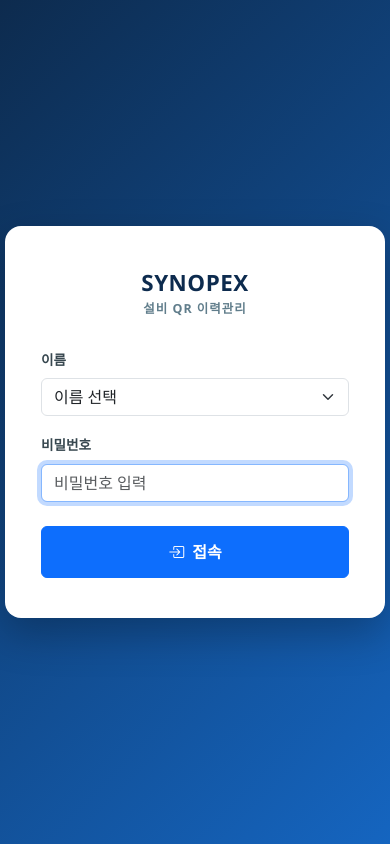
After one commit to ksg140510-droid/equipment_qr_manager, a Flask app: page /login in a window 390 px wide. The commit adds this page. Run offline with Flask 3, Linux system fonts and the light colour scheme; data that the repository does not hold is empty.

Commit message:
Site-wide login wall (QR fault-register path exempt)
- New /login (name + password) and /logout routes
- before_request gate requires session['edit_authorized'] for every
  route except login, static, fault_register, fault_select, and the
  Kakao OAuth callback - preserves the fast QR-scan-to-report flow
- Header now shows '{actor}님 접속중' + logout when authenticated,
  or a login link when not (desktop header + mobile nav menu)
- Since login now sets the same session flags the old per-action
  password modals used, all existing admin-gated buttons just work
  post-login with no extra prompts
Verified end-to-end: fresh visit to dashboard redirects to login,
direct QR-register visit does not, login redirects back to the
originally requested page, header updates, logout re-locks the site.

```diff
--- a/app.py
+++ b/app.py
@@ -63,6 +63,16 @@ def _inject_actor_workers():
     names = get_workers(db)
     db.close()
     return dict(actor_workers=names)
+
+# ─── 로그인 벽 (QR 고장등록 경로는 예외) ─────────────────
+LOGIN_EXEMPT_ENDPOINTS = {'login', 'static', 'fault_register', 'fault_select', 'kakao_callback'}
+
+@app.before_request
+def _require_login():
+    if request.endpoint is None or request.endpoint in LOGIN_EXEMPT_ENDPOINTS:
+        return
+    if not session.get('edit_authorized'):
+        return redirect(url_for('login', next=request.full_path.rstrip('?')))
 
 QR_DIR      = os.path.join(BASE_DIR, 'qr_codes')
 UPLOAD_DIR  = os.path.join(BASE_DIR, 'uploads')
@@ -970,6 +980,32 @@ def fault_auth():
     return redirect(request.referrer or url_for('fault_list'))
 
 
+@app.route('/login', methods=['GET', 'POST'])
+def login():
+    next_url = request.values.get('next') or url_for('index')
+    if request.method == 'POST':
+        pw    = request.form.get('password', '').strip()
+        actor = request.form.get('actor', '').strip()
+        if check_admin_password(pw):
+            session['edit_authorized'] = True
+            session['actor_name'] = actor or '이름 미선택'
+            return redirect(next_url)
+        flash('비밀번호가 올바르지 않습니다.', 'danger')
+        return redirect(url_for('login', next=next_url))
+    db = get_db()
+    workers = get_workers(db)
+    db.close()
+    return render_template('login.html', workers=workers, next=next_url)
+
+
+@app.route('/logout')
+def logout():
+    session.pop('edit_authorized', None)
+    session.pop('actor_name', None)
+    flash('로그아웃되었습니다.', 'success')
+    return redirect(url_for('login'))
+
+
 # ──────────────────────────────────────────────
 # 고장 이력 수정
 # ──────────────────────────────────────────────
--- /dev/null
+++ b/templates/login.html
@@ -0,0 +1,61 @@
+<!DOCTYPE html>
+<html lang="ko">
+<head>
+<meta charset="UTF-8">
+<meta name="viewport" content="width=device-width, initial-scale=1.0">
+<title>로그인 - 설비 QR 이력관리</title>
+<link href="https://cdn.jsdelivr.net/npm/bootstrap@5.3.0/dist/css/bootstrap.min.css" rel="stylesheet">
+<link href="https://cdn.jsdelivr.net/npm/bootstrap-icons@1.11.0/font/bootstrap-icons.css" rel="stylesheet">
+<style>
+  body { font-family: 'Segoe UI', 'Noto Sans KR', sans-serif; background:linear-gradient(135deg,#0d2b4e,#1565C0);
+         margin:0; min-height:100vh; display:flex; align-items:center; justify-content:center; }
+  .login-card { background:#fff; border-radius:16px; padding:40px 36px; width:100%; max-width:380px;
+                box-shadow:0 16px 40px rgba(0,0,0,.25); }
+  .brand { text-align:center; margin-bottom:28px; }
+  .brand .logo-text { font-size:1.4rem; font-weight:900; color:#0d2b4e; letter-spacing:.5px; }
+  .brand .sub { font-size:.78rem; color:#607D8B; font-weight:700; letter-spacing:1px; text-transform:uppercase; }
+  label { font-weight:700; font-size:.85rem; color:#37474F; }
+  .btn-login { min-height:52px; font-size:1rem; font-weight:700; }
+</style>
+</head>
+<body>
+  <div class="login-card">
+    <div class="brand">
+      <div class="logo-text">SYNOPEX</div>
+      <div class="sub">설비 QR 이력관리</div>
+    </div>
+
+    {% with messages = get_flashed_messages(with_categories=true) %}
+      {% if messages %}
+        {% for cat, msg in messages %}
+        <div class="alert alert-{{ cat }} py-2 mb-3" style="font-size:.85rem">{{ msg }}</div>
+        {% endfor %}
+      {% endif %}
+    {% endwith %}
+
+    <form method="post">
+      <input type="hidden" name="csrf_token" value="{{ csrf_token() }}">
+      <input type="hidden" name="next" value="{{ next }}">
+      <div class="mb-3">
+        <label class="form-label">이름</label>
+        <select name="actor" class="form-select" required>
+          <option value="">이름 선택</option>
+          {% for w in workers %}
+          <option value="{{ w }}">{{ w }}</option>
+          {% endfor %}
+        </select>
+      </div>
+      <div class="mb-4">
+        <label class="form-label">비밀번호</label>
+        <input type="password" name="password" class="form-control" placeholder="비밀번호 입력"
+               autofocus autocomplete="current-password" required>
+      </div>
+      <div class="d-grid">
+        <button type="submit" class="btn btn-primary btn-login">
+          <i class="bi bi-box-arrow-in-right me-1"></i> 접속
+        </button>
+      </div>
+    </form>
+  </div>
+</body>
+</html>
```
Also changed, not shown: templates/base.html (+23 -0 lines).
